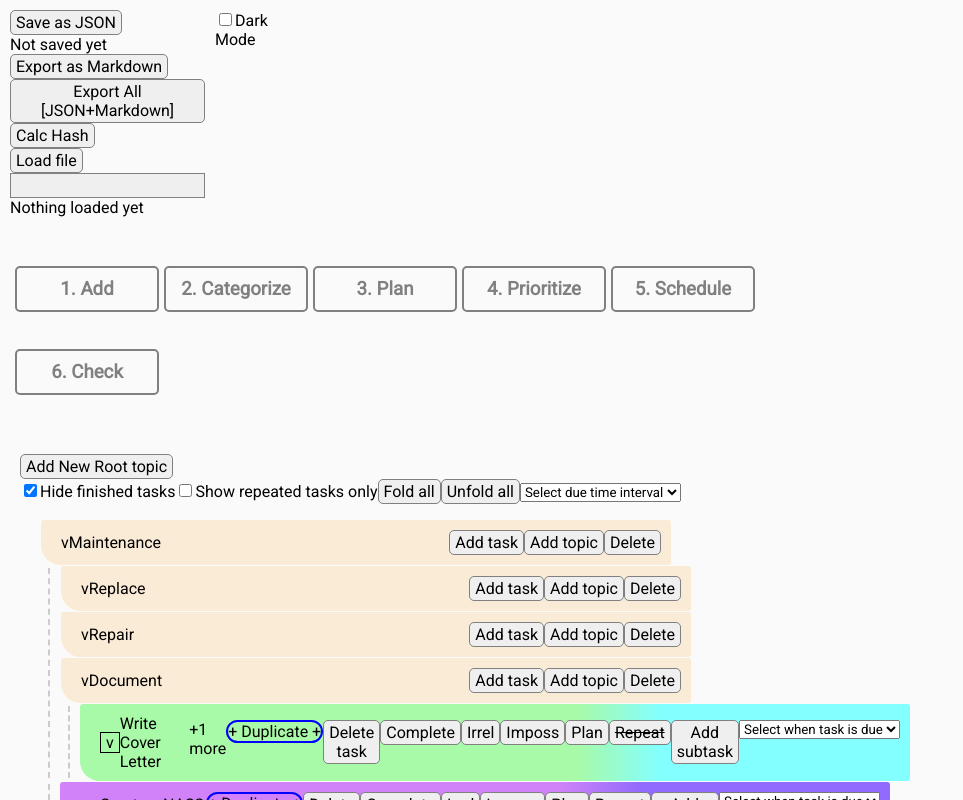
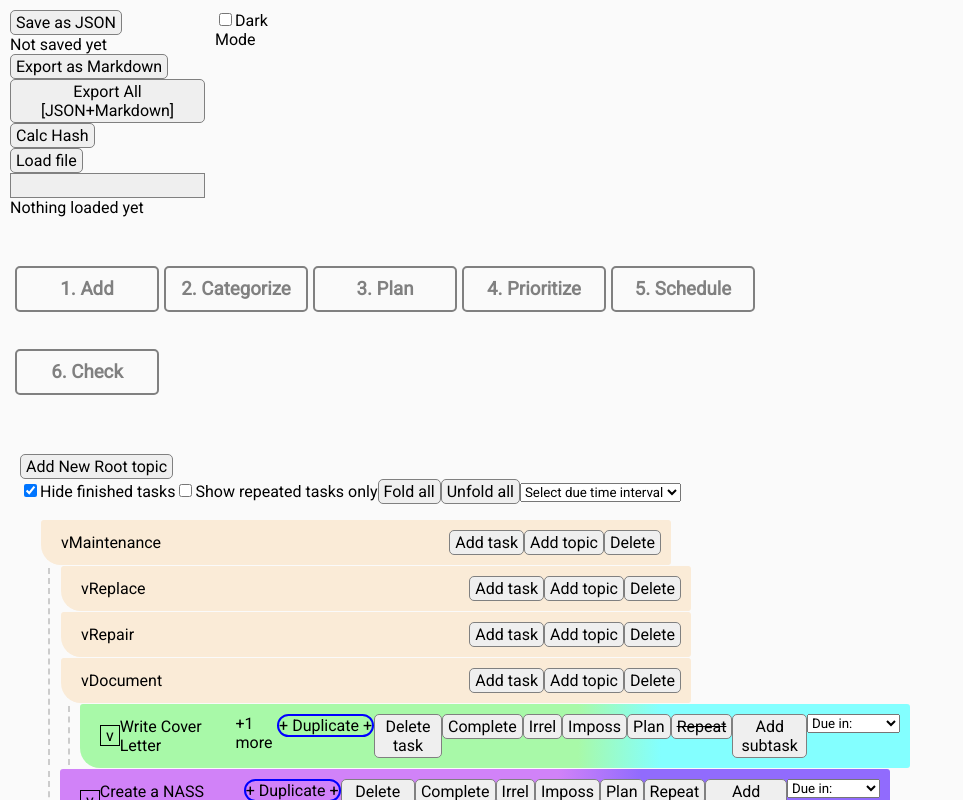
Before and after one commit to ElmoreV/TaskPlanner_javareact, a React (Create React App) app: page / in a window 1280 px wide. Both pictures are taken after a click on the button "Unfold all". Shown: the top 800 px of the page, without its empty margins (0-963 px from the left). Built offline with nearby package versions, Linux system fonts and the light colour scheme.

Commit message:
Reflect chosen due date in task view

```diff
--- a/src/TaskViews/Task.tsx
+++ b/src/TaskViews/Task.tsx
@@ -3,7 +3,7 @@ import PropTypes from 'prop-types';
 import TaskContent from '../Tasks/TaskContent.js'
 import React from 'react';
 import { FinishedState } from '../Tasks/TaskInterfaces.tsx';
-import { translateLastCompletedDatetime } from '../Tasks/TaskHelperFuncs.js';
+import { translateLastCompletedDatetime, translateTimeDifference } from '../Tasks/TaskHelperFuncs.js';
 import { convertDueDateNameToSeconds, getFutureDate } from '../Timing.ts';
 
 const Task = (props) => {
@@ -20,7 +20,7 @@ const Task = (props) => {
         taskTopics,
         addSubTask, hasSubTasks,
         fancy,
-        setDueTime,
+        setDueTime, currentDueTime,
     } = props;
     // console.debug("Rendering Task: " + name)
     const folded_symbol = '>';
@@ -161,6 +161,7 @@ const Task = (props) => {
     const onDueDateChange = (event) => {
         let dueDateName = event.target.value
         console.log("Setting due date")
+        if (dueDateName === 'noChange') { return }
         setDueTime(getFutureDate(convertDueDateNameToSeconds(dueDateName)))
     }
 
@@ -181,6 +182,14 @@ const Task = (props) => {
             margin: "0px"
         }
     }
+    let dueTimeStr: String | undefined = undefined
+    if (currentDueTime) {
+        dueTimeStr = translateTimeDifference(currentDueTime)
+        console.log("Due time str")
+        console.log(currentDueTime)
+        console.log(dueTimeStr)
+    }
+
 
     const toggleEdit = () => {
         setIsEditing(true);
@@ -276,6 +285,7 @@ const Task = (props) => {
         fancy={fancy}
         topicCount={taskTopics.length}
         onDueDateChange={onDueDateChange}
+        currentDueDateStr={dueTimeStr}
     />);
 }
 
--- a/src/TaskViews/TaskList.js
+++ b/src/TaskViews/TaskList.js
@@ -113,7 +113,7 @@ const recursiveShowTask = (topic, superTask, task, tasks,
                     tasks={tasks}
                     unfolded={task.unfolded}
                     setDueTime={getSetTaskDueTime(setTasks, tasks, task.id)}
-
+                    currentDueTime={task.dueTime}
                 />
             </li >
             {
@@ -376,6 +376,7 @@ const TaskList = (props) => {
             <button className="unfold_all" onClick={handleUnfoldAll} >Unfold all</button>
             <select id="select_due_date" name="due_date" onChange={onDueDateChange}>
                 <option value="none">Select due time interval</option>
+                <option value="setDueDate"></option>
                 <option value="30min">30 minutes</option>
                 <option value="2hrs">2 hours</option>
                 <option value="8hrs">8 hours</option>
--- a/src/Tasks/TaskContent.js
+++ b/src/Tasks/TaskContent.js
@@ -37,11 +37,11 @@ const TaskContent = (props) => {
         fancy,
         topicCount,
         onDueDateChange,
+        currentDueDateStr,
     } = props;
     console.debug(`Rendering TaskContent ${name}`)
     // let taskFinishStatus = FinishedState.Irrelevant;
     // let completed = (taskFinishStatus == Finished.Completed)
-
     let styles = fancy ? fancyStyles : simpleStyles;
 
     // Applying dynamic class names based on the classStr prop
@@ -93,17 +93,19 @@ const TaskContent = (props) => {
                     {spawnNewTask && (<button className={styles.taskSpawn} onClick={captureClick(spawnNewTask)}>Spawn</button>)}
                     {addSubTask && (<button className={styles.taskSpawn} onClick={captureClick(addSubTask)}>Add subtask</button>)}
                     {<select id="select_due_date" name="due_date" onChange={onDueDateChange}>
-                        <option value="none">Select when task is due</option>
-                        <option value="2hrs">2 hours</option>
-                        <option value="8hrs">8 hours</option>
-                        <option value="1day">1 day</option>
-                        <option value="4day">4 day</option>
-                        <option value="1week">1 week</option>
-                        <option value="2week">2 weeks</option>
-                        <option value="4week">4 weeks</option>
-                        <option value="1month">1 month</option>
-                        <option value="2month">2 months</option>
-                        <option value="3month">3 months</option>
+                        {currentDueDateStr &&
+                            (<option value='default'>{currentDueDateStr}</option>)}
+                        <option value="none">Due in:</option>
+                        <option value="2hrs">In 2 hours</option>
+                        <option value="8hrs">In 8 hours</option>
+                        <option value="1day">In 1 day</option>
+                        <option value="4day">In 4 day</option>
+                        <option value="1week">In 1 week</option>
+                        <option value="2week">In 2 weeks</option>
+                        <option value="4week">In 4 weeks</option>
+                        <option value="1month">In 1 month</option>
+                        <option value="2month">In 2 months</option>
+                        <option value="3month">In 3 months</option>
                     </select>}
                 </div>
             </div>
--- a/src/Tasks/TaskHelperFuncs.js
+++ b/src/Tasks/TaskHelperFuncs.js
@@ -28,4 +28,57 @@ const translateLastCompletedDatetime = (lastCompletionDatetime) => {
     return timeDeltaString
 }
 
-export { translateLastCompletedDatetime }
+
+const translateTimeDifference = (dateTimeToCompare) => {
+    let now = new Date()
+    let compareTime = new Date(dateTimeToCompare);
+    let timeDeltaInSeconds = Math.floor((now - compareTime) / 1000);
+    console.log(timeDeltaInSeconds)
+    let minutes = Math.floor(timeDeltaInSeconds / 60);
+    let hours = Math.floor(timeDeltaInSeconds / 3600);
+    let days = Math.floor(timeDeltaInSeconds / 86400);
+    let weeks = Math.floor(timeDeltaInSeconds / (86400 * 7))
+    let months = Math.floor(timeDeltaInSeconds / (86400 * 30.42))
+    let timeDeltaString = ""
+    if (timeDeltaInSeconds > 0) {
+        if (timeDeltaInSeconds < 15) {
+            timeDeltaString = "just now"
+        } else if (timeDeltaInSeconds < 60) {
+            timeDeltaString = "less than a minute ago"
+        } else if (timeDeltaInSeconds < 3600) {
+            timeDeltaString = `${minutes} minute${minutes > 1 ? 's' : ''} ago`;
+        } else if (timeDeltaInSeconds < 86400) {
+            timeDeltaString = `${hours} hour${hours > 1 ? 's' : ''} ago`;
+        } else if (days < 7) {
+            timeDeltaString = `${days} day${days > 1 ? 's' : ''} ago`;
+        } else if (weeks < 5) {
+            timeDeltaString = `${weeks} week${weeks > 1 ? 's' : ''} ago`;
+        } else {
+            timeDeltaString = `${months} month${months > 1 ? 's' : ''} ago`;
+        }
+    } else {
+        hours = -hours
+        minutes = -minutes
+        days = -days
+        weeks = -weeks
+        months = -months
+        timeDeltaInSeconds = -timeDeltaInSeconds
+        if (timeDeltaInSeconds < 60) {
+            timeDeltaString = "In less than a minute"
+        } else if (timeDeltaInSeconds < 3600) {
+            timeDeltaString = `In ${minutes} minute${minutes > 1 ? 's' : ''}`;
+        } else if (timeDeltaInSeconds < 86400) {
+            timeDeltaString = `In ${hours} hour${hours > 1 ? 's' : ''}`;
+        } else if (days < 7) {
+            timeDeltaString = `In ${days} day${days > 1 ? 's' : ''}`;
+        } else if (weeks < 5) {
+            timeDeltaString = `In ${weeks} week${weeks > 1 ? 's' : ''}`;
+        } else {
+            timeDeltaString = `In ${months} month${months > 1 ? 's' : ''}`;
+        }
+    }
+
+    return timeDeltaString
+}
+
+export { translateLastCompletedDatetime, translateTimeDifference }
--- a/src/Timing.ts
+++ b/src/Timing.ts
@@ -35,11 +35,11 @@ const convertDueDateNameToSeconds = (dueDateName) => {
             return 2 * 7 * 24 * 60 * 60
         case '4week':
             return 4 * 7 * 24 * 60 * 60
-        case '1months':
+        case '1month':
             return 31 * 24 * 60 * 60
-        case '2months':
+        case '2month':
             return 61 * 24 * 60 * 60
-        case '3months':
+        case '3month':
             return 92 * 24 * 60 * 60
         default:
             return undefined
```
